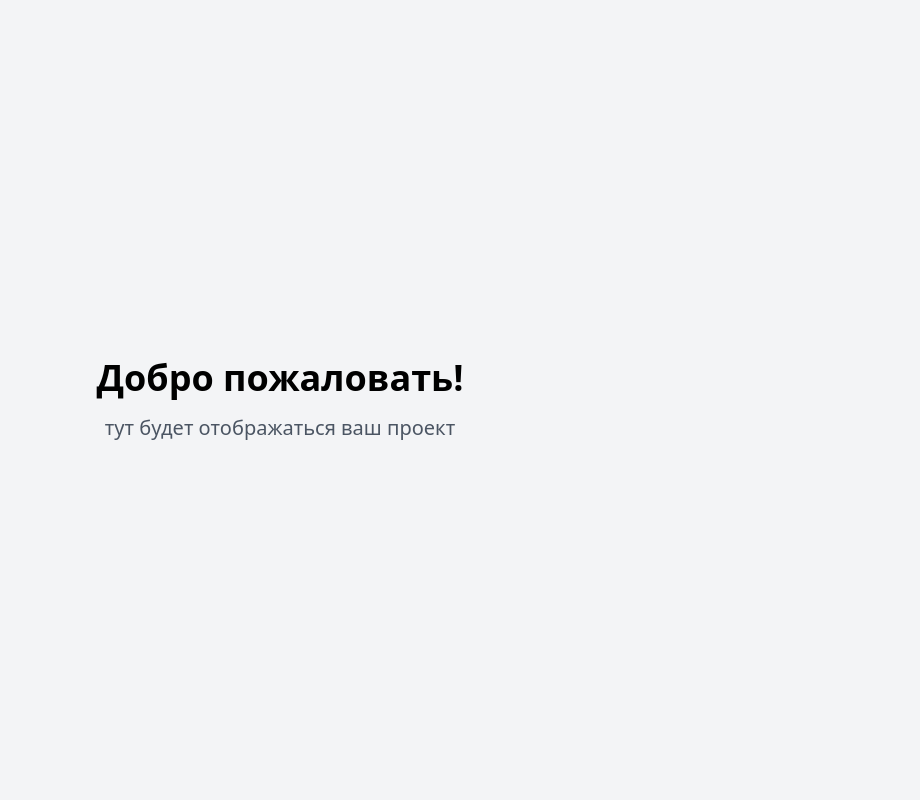
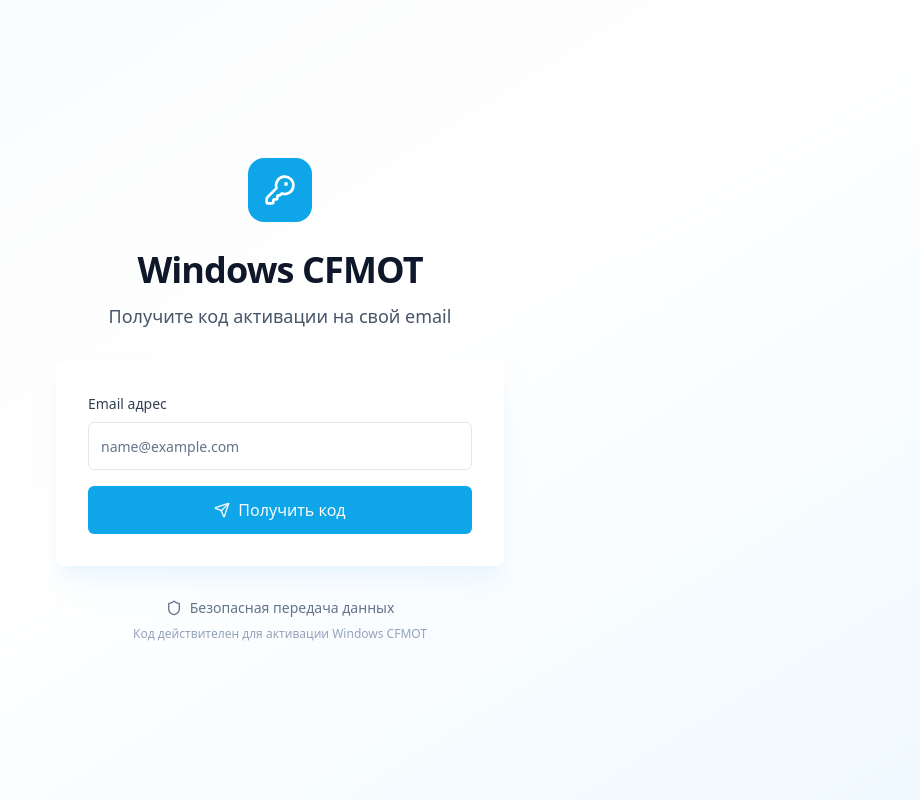
Before and after one commit to pr-poehali-dev/windows-code-retrieval, a React (Vite) app: page / in a window 1280 px wide. Shown: the whole page, without its empty margins (360-1280 px from the left). Built offline with nearby package versions, Linux system fonts and the light colour scheme.

Commit message:
Initial: project setup

```diff
--- a/index.html
+++ b/index.html
@@ -23,7 +23,9 @@
     <script src="https://cdn.poehali.dev/intertnal/js/telemetry-min.js"></script>
     <!-- IMPORTANT: DO NOT REMOVE THIS SCRIPT TAG OR THIS COMMENT! -->
 
-</head>
+    <meta name="pp-name" value="windows-code-retrieval">
+      <script src="https://cdn.poehali.dev/intertnal/js/inspector-min.js"></script>
+  </head>
 
 <body>
 <div id="root"></div>
--- a/src/pages/Index.tsx
+++ b/src/pages/Index.tsx
@@ -1,14 +1,167 @@
-// Update this page (the content is just a fallback if you fail to update the page)
+import { useState } from 'react';
+import { Button } from '@/components/ui/button';
+import { Input } from '@/components/ui/input';
+import { Card, CardContent } from '@/components/ui/card';
+import Icon from '@/components/ui/icon';
+import { useToast } from '@/hooks/use-toast';
 
-const Index = () => {
+export default function Index() {
+  const [email, setEmail] = useState('');
+  const [showCode, setShowCode] = useState(false);
+  const [isLoading, setIsLoading] = useState(false);
+  const { toast } = useToast();
+
+  const validateEmail = (email: string) => {
+    return /^[^\s@]+@[^\s@]+\.[^\s@]+$/.test(email);
+  };
+
+  const handleGetCode = async () => {
+    if (!validateEmail(email)) {
+      toast({
+        title: "Неверный email",
+        description: "Пожалуйста, введите корректный email адрес",
+        variant: "destructive"
+      });
+      return;
+    }
+
+    setIsLoading(true);
+
+    // Имитация отправки
+    setTimeout(() => {
+      setShowCode(true);
+      setIsLoading(false);
+      toast({
+        title: "Код отправлен!",
+        description: `Код отправлен на ${email}`,
+      });
+    }, 1500);
+  };
+
+  const handleCopyCode = () => {
+    navigator.clipboard.writeText('23235533');
+    toast({
+      title: "Скопировано!",
+      description: "Код скопирован в буфер обмена",
+    });
+  };
+
   return (
-    <div className="min-h-screen flex items-center justify-center bg-gray-100">
-      <div className="text-center">
-        <h1 className="text-4xl font-bold mb-4 color-black text-black">Добро пожаловать!</h1>
-        <p className="text-xl text-gray-600">тут будет отображаться ваш проект</p>
+    <div className="min-h-screen bg-gradient-to-br from-slate-50 via-white to-sky-50 flex items-center justify-center p-4">
+      <div className="w-full max-w-md space-y-8 animate-fade-in">
+        {/* Header */}
+        <div className="text-center space-y-3">
+          <div className="inline-flex items-center justify-center w-16 h-16 bg-sky-500 rounded-2xl mb-4">
+            <Icon name="KeyRound" size={32} className="text-white" />
+          </div>
+          <h1 className="text-4xl font-bold text-slate-900 tracking-tight">
+            Windows CFMOT
+          </h1>
+          <p className="text-slate-600 text-lg">
+            Получите код активации на свой email
+          </p>
+        </div>
+
+        {/* Main Card */}
+        <Card className="border-0 shadow-xl shadow-sky-100/50 hover-scale">
+          <CardContent className="p-8 space-y-6">
+            {!showCode ? (
+              <div className="space-y-4">
+                <div className="space-y-2">
+                  <label htmlFor="email" className="text-sm font-medium text-slate-700 block">
+                    Email адрес
+                  </label>
+                  <Input
+                    id="email"
+                    type="email"
+                    placeholder="name@example.com"
+                    value={email}
+                    onChange={(e) => setEmail(e.target.value)}
+                    onKeyPress={(e) => e.key === 'Enter' && handleGetCode()}
+                    className="h-12 text-base"
+                  />
+                </div>
+
+                <Button
+                  onClick={handleGetCode}
+                  disabled={isLoading}
+                  className="w-full h-12 text-base font-medium bg-sky-500 hover:bg-sky-600"
+                >
+                  {isLoading ? (
+                    <div className="flex items-center gap-2">
+                      <div className="w-5 h-5 border-2 border-white border-t-transparent rounded-full animate-spin" />
+                      Отправка...
+                    </div>
+                  ) : (
+                    <div className="flex items-center gap-2">
+                      <Icon name="Send" size={18} />
+                      Получить код
+                    </div>
+                  )}
+                </Button>
+              </div>
+            ) : (
+              <div className="space-y-6 animate-scale-in">
+                <div className="text-center space-y-3">
+                  <div className="inline-flex items-center justify-center w-14 h-14 bg-green-100 rounded-full mb-2">
+                    <Icon name="Check" size={28} className="text-green-600" />
+                  </div>
+                  <h2 className="text-2xl font-semibold text-slate-900">
+                    Код активации
+                  </h2>
+                  <p className="text-slate-600">
+                    Код отправлен на {email}
+                  </p>
+                </div>
+
+                <div className="bg-slate-50 rounded-xl p-6 border-2 border-slate-200">
+                  <div className="text-center space-y-3">
+                    <p className="text-sm font-medium text-slate-500 uppercase tracking-wider">
+                      Ваш код
+                    </p>
+                    <p className="text-5xl font-bold text-slate-900 tracking-wider font-mono">
+                      23235533
+                    </p>
+                  </div>
+                </div>
+
+                <div className="flex gap-3">
+                  <Button
+                    onClick={handleCopyCode}
+                    variant="outline"
+                    className="flex-1 h-11"
+                  >
+                    <Icon name="Copy" size={16} className="mr-2" />
+                    Скопировать
+                  </Button>
+                  <Button
+                    onClick={() => {
+                      setShowCode(false);
+                      setEmail('');
+                    }}
+                    variant="outline"
+                    className="flex-1 h-11"
+                  >
+                    <Icon name="RotateCcw" size={16} className="mr-2" />
+                    Новый запрос
+                  </Button>
+                </div>
+              </div>
+            )}
+          </CardContent>
+        </Card>
+
+        {/* Footer Info */}
+        <div className="text-center space-y-2 px-4">
+          <div className="flex items-center justify-center gap-2 text-slate-500 text-sm">
+            <Icon name="Shield" size={16} />
+            <span>Безопасная передача данных</span>
+          </div>
+          <p className="text-xs text-slate-400">
+            Код действителен для активации Windows CFMOT
+          </p>
+        </div>
       </div>
     </div>
   );
-};
-
-export default Index;
+}
--- a/tailwind.config.ts
+++ b/tailwind.config.ts
@@ -6,7 +6,7 @@ export default {
 		"./pages/**/*.{ts,tsx}",
 		"./components/**/*.{ts,tsx}",
 		"./app/**/*.{ts,tsx}",
-		"./src/**/*.{ts,tsx}",
+		"./src/**/*.{ts,tsx}"
 	],
 	prefix: "",
 	theme: {
```
